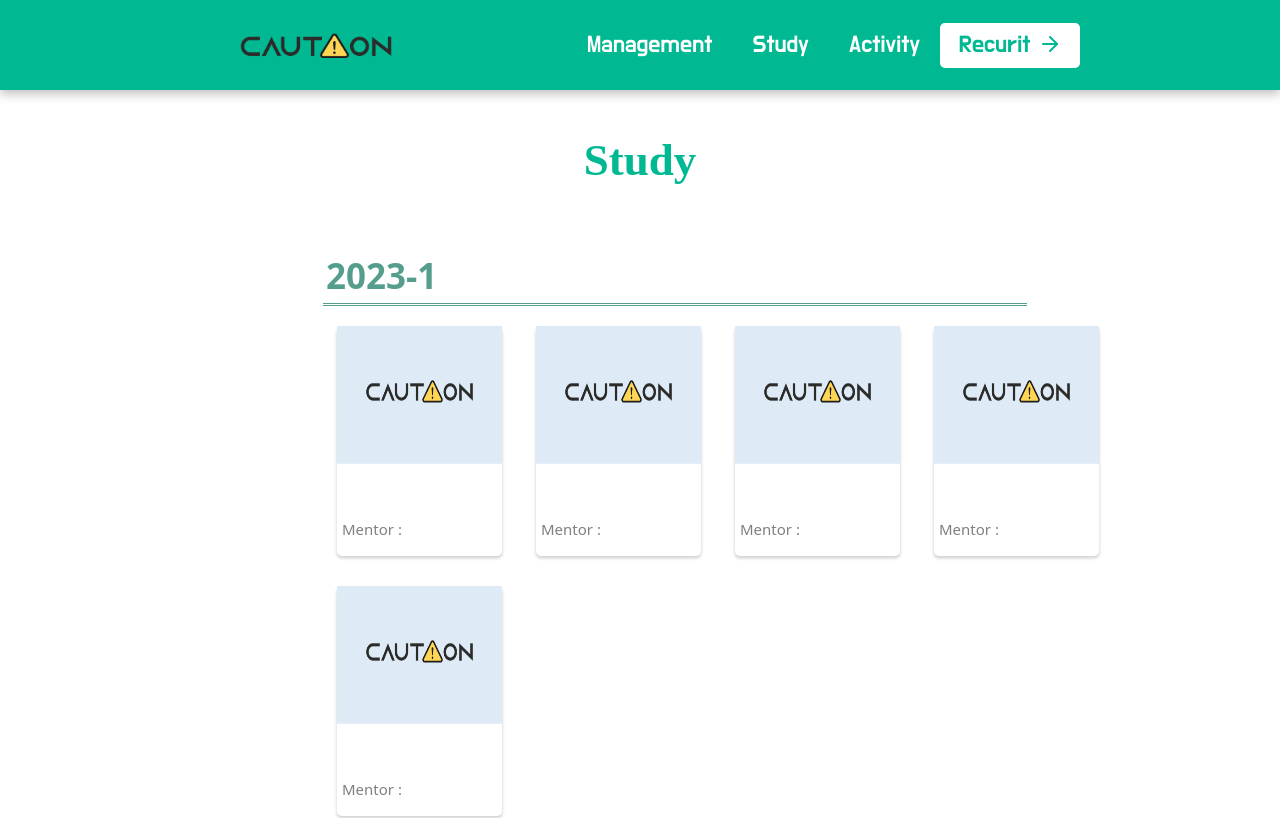
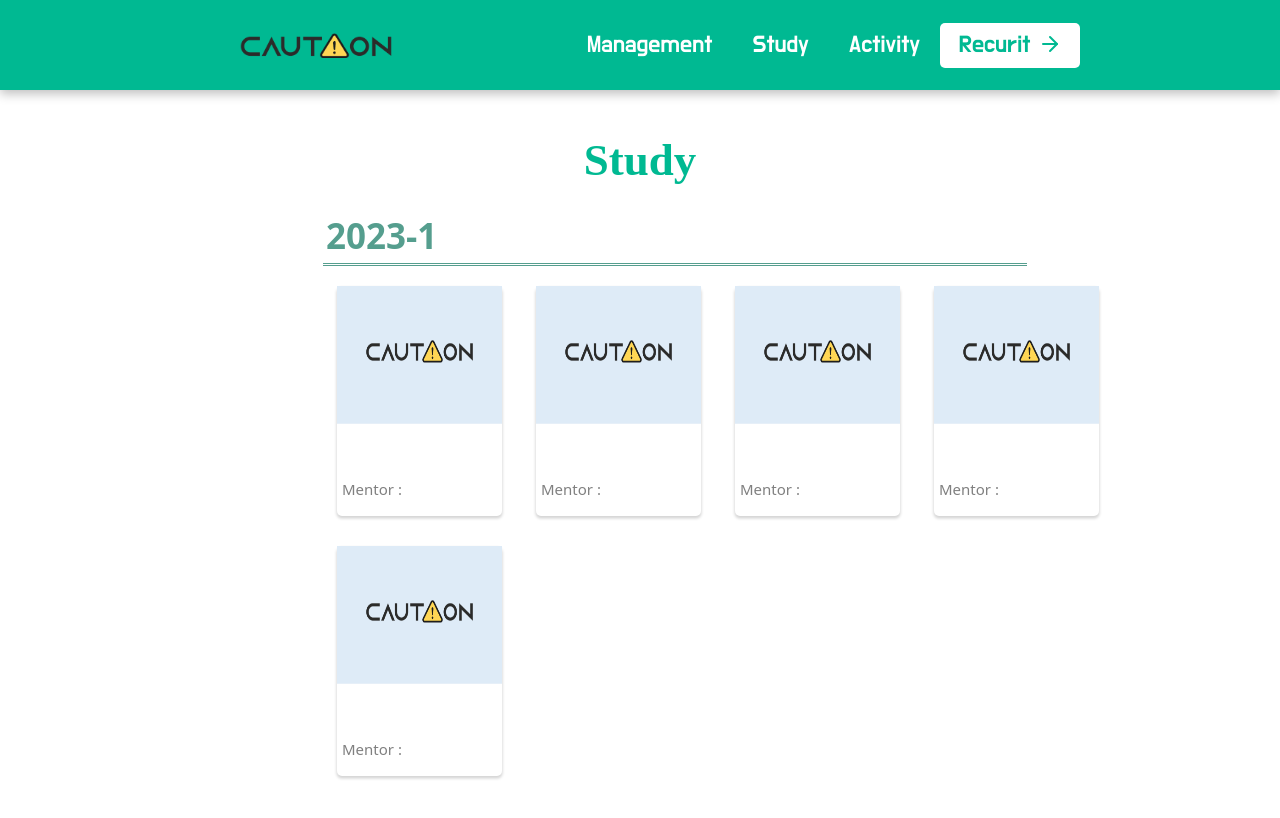
Before and after one commit to CAUti0n/CAUtion-Web-Front-End, a React (Create React App) app: page /study in a window 1280 px wide. Shown: the top 818 px of the page. Built offline with nearby package versions, Linux system fonts and the light colour scheme.

Commit message:
management 글자 위치 수정

```diff
--- a/src/Pages/Management/Management.js
+++ b/src/Pages/Management/Management.js
@@ -15,12 +15,14 @@ const Wrapper = styled.div`
   width: 100%;
 
   margin:auto;
+align-items: center;
+  position: relative;
 
   flex-flow : row wrap;
 `
 const HallWrapper = styled.div`
   align-items: center;
-
+  margin-left: 0px;
   justify-content: center;
   min-height: calc(80vh - 160px);
   width: 100%;
@@ -142,9 +144,10 @@ email={manageList[i]["email"]}
         <div>
 
             <Nav/>
+            <Title props={'Management'} />
             <HallWrapper>
 
-                <Title props={'Management'} />
+
 
                 <Wrapper>
                     {/*서버 킬때 여기 실행하면 됨*/}
--- a/src/Pages/Study/Study.js
+++ b/src/Pages/Study/Study.js
@@ -175,7 +175,7 @@ const Study = ({props}) => {
             <Cards>
                 {/*서버 킬때 여기 주석 지워주면 됨*/}
                 {/*{ShowStudy()}*/}
-                <Year>2023-1</Year>
+                <Year  style={{"margin-top": "0px"}}>2023-1</Year>
                 <StudyCard/>
                 <StudyCard/><StudyCard/><StudyCard/><StudyCard/>
             </Cards>
```
